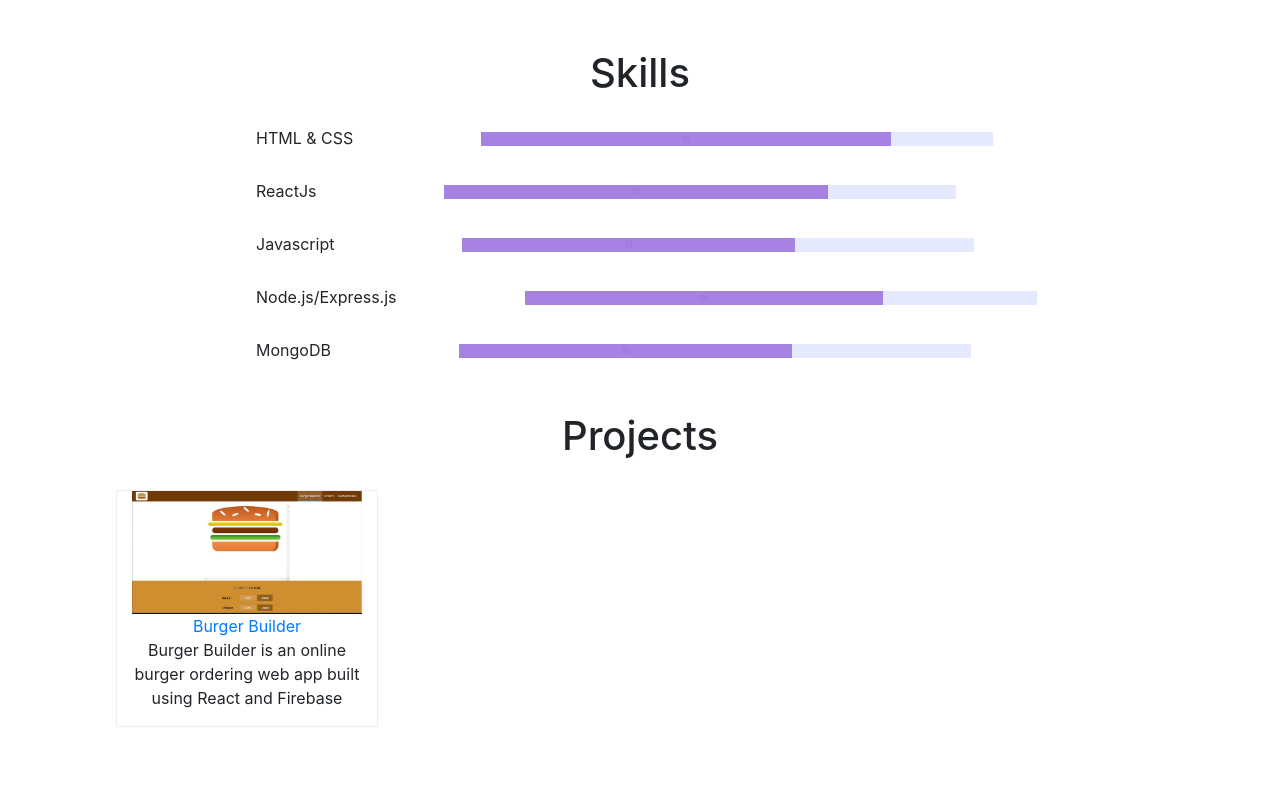
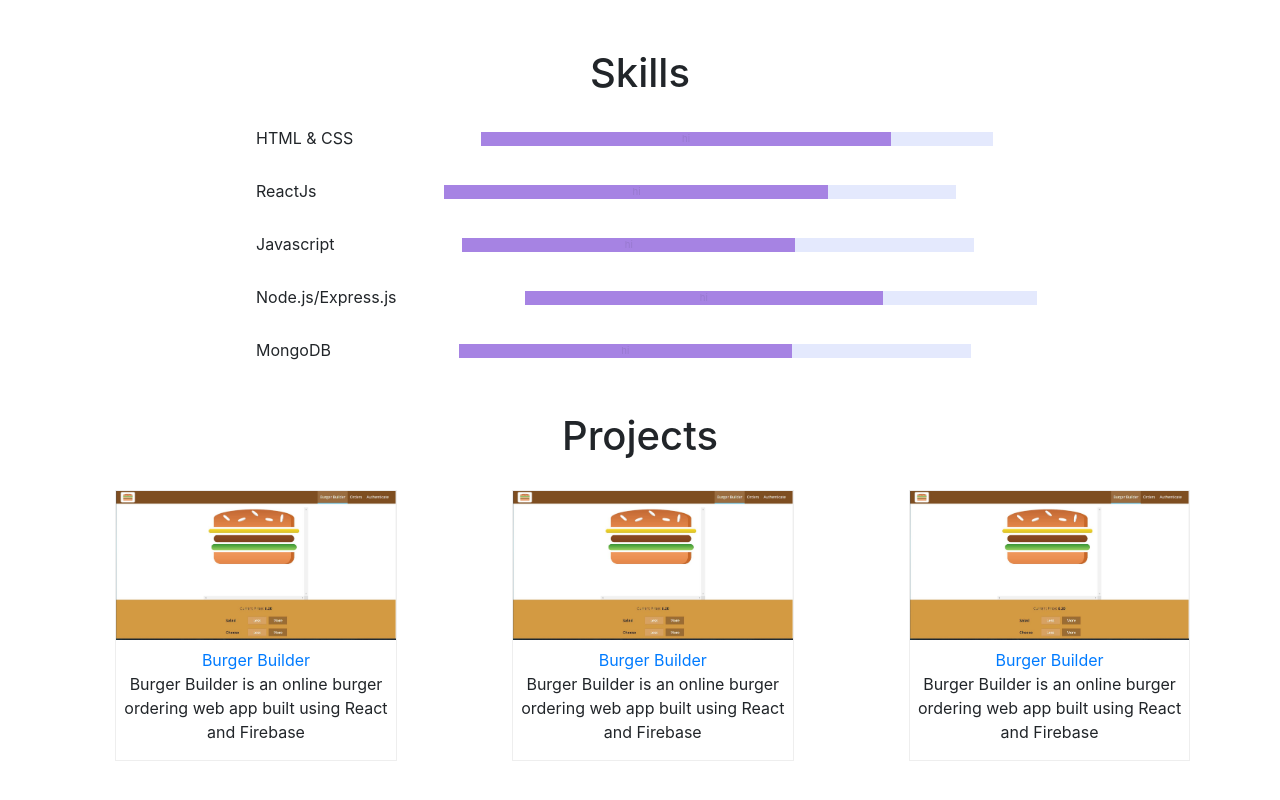
Before and after one commit to Kharanshu31/Portfolio, a React (Create React App) app: page /profile in a window 1280 px wide. Shown: the part 461-1261 px from the top of the page. Built offline with nearby package versions, Linux system fonts and the light colour scheme.

Commit message:
Improve Projects Block

```diff
--- a/package.json
+++ b/package.json
@@ -3,6 +3,7 @@
   "version": "0.1.0",
   "private": true,
   "dependencies": {
+    "@material-ui/core": "^4.11.0",
     "@testing-library/jest-dom": "^4.2.4",
     "@testing-library/react": "^9.5.0",
     "@testing-library/user-event": "^7.2.1",
--- a/src/components/Profile/Projects/Projects.css
+++ b/src/components/Profile/Projects/Projects.css
@@ -8,10 +8,17 @@
   margin-bottom: 30px;
 }
 
+.ProjectResponsive {
+  display: flex;
+  flex-direction: row;
+  flex-wrap: wrap;
+}
+
 .projectbox {
-  margin-left: 10%;
-  margin-bottom: 10%;
-  width: 20%;
+  margin-left: 9%;
+  margin-bottom: 3%;
+  width: 22%;
+  /* margin-right: 3%; */
   border: 1px solid #eee;
   /* display: grid; */
 }
@@ -19,3 +26,34 @@
 .projectimg {
   width: 100%;
 }
+
+.projectbox img {
+  /* border-radius: 8px; */
+  margin-bottom: 8px;
+  opacity: 0.9;
+  -webkit-transition: all 0.4s ease-in-out;
+  -moz-transition: all 0.4s ease-in-out;
+  -ms-transition: all 0.4s ease-in-out;
+  -o-transition: all 0.4s ease-in-out;
+  transition: all 0.4s ease-in-out;
+}
+
+.projectimg:hover {
+  transform: scale(1.1);
+  /* transform: rotateX(45deg); */
+  cursor: pointer;
+  /* margin-bottom: 20px; */
+}
+
+@media (max-width:800px) {
+
+  .projectbox {
+    /* margin-left: 2%; */
+    width: 80%;
+    /* margin-right: 5%; */
+  }
+
+  .ProjectResponsive {
+    flex-direction: column;
+  }
+}
--- a/src/components/Profile/Projects/Projects.js
+++ b/src/components/Profile/Projects/Projects.js
@@ -1,4 +1,5 @@
 import React from 'react';
+import { Paper } from "@material-ui/core";
 // import {Link} from "react-router-dom";
 import "./Projects.css";
 import burger from "../../../assets/burgerbuilder.JPG";
@@ -8,13 +9,28 @@ function Projects() {
     <div className="projectdiv">
       <h1 className="projectheading">Projects</h1>
 
-      <div className="row">
+      <div className="ProjectResponsive">
 
-        <div className="container projectbox">
+
+
+        <div className="projectbox">
           <img src={burger} className="projectimg"/>
           <a href="https://react-my-burger-52295.web.app/" className="projectlink"><span>Burger Builder</span></a>
           <p className="projectinfo">Burger Builder is an online burger ordering web app built using React and Firebase</p>
         </div>
+
+        <div className="projectbox">
+          <img src={burger} className="projectimg"/>
+          <a href="https://react-my-burger-52295.web.app/" className="projectlink"><span>Burger Builder</span></a>
+          <p className="projectinfo">Burger Builder is an online burger ordering web app built using React and Firebase</p>
+        </div>
+
+        <div className="projectbox">
+          <img src={burger} className="projectimg"/>
+          <a href="https://react-my-burger-52295.web.app/" className="projectlink"><span>Burger Builder</span></a>
+          <p className="projectinfo">Burger Builder is an online burger ordering web app built using React and Firebase</p>
+        </div>
+
 
       </div>
 
```
Also changed, not shown: 1 other file (tests, documents, lock files or other folders).
